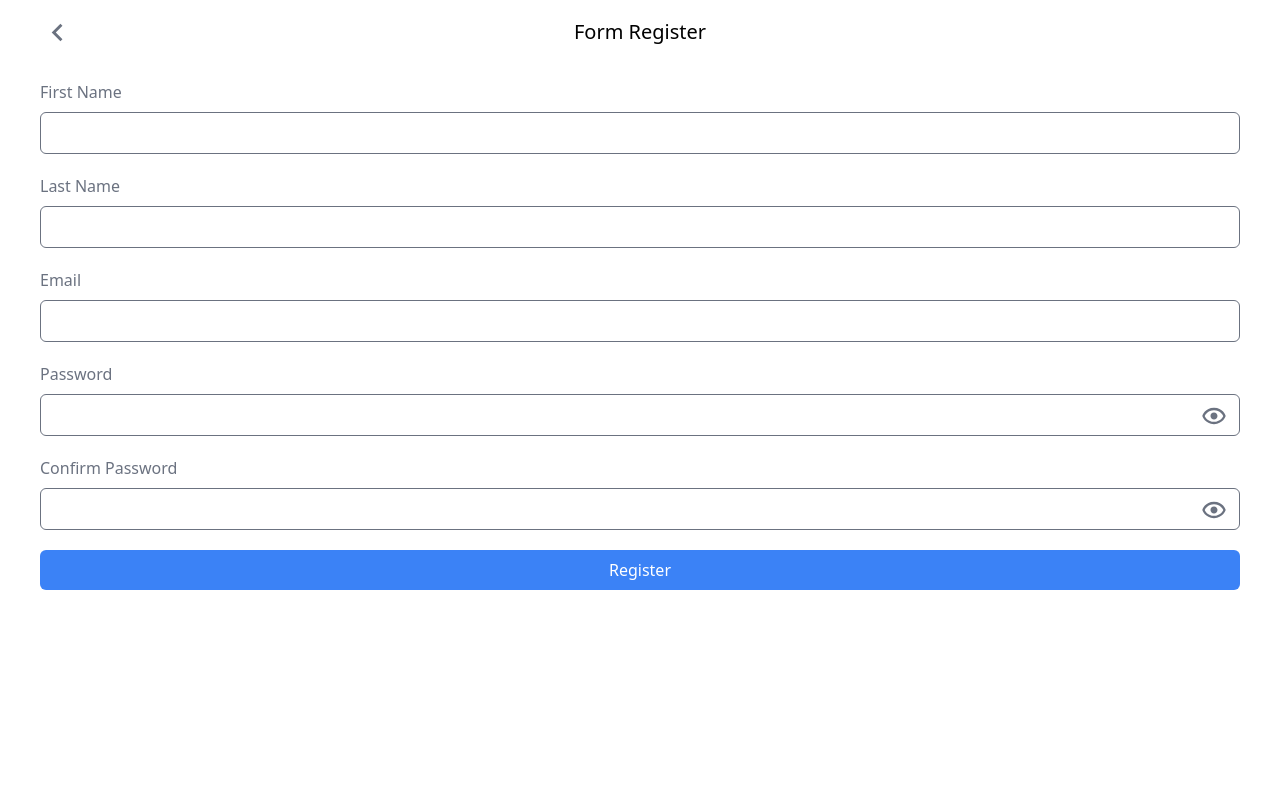
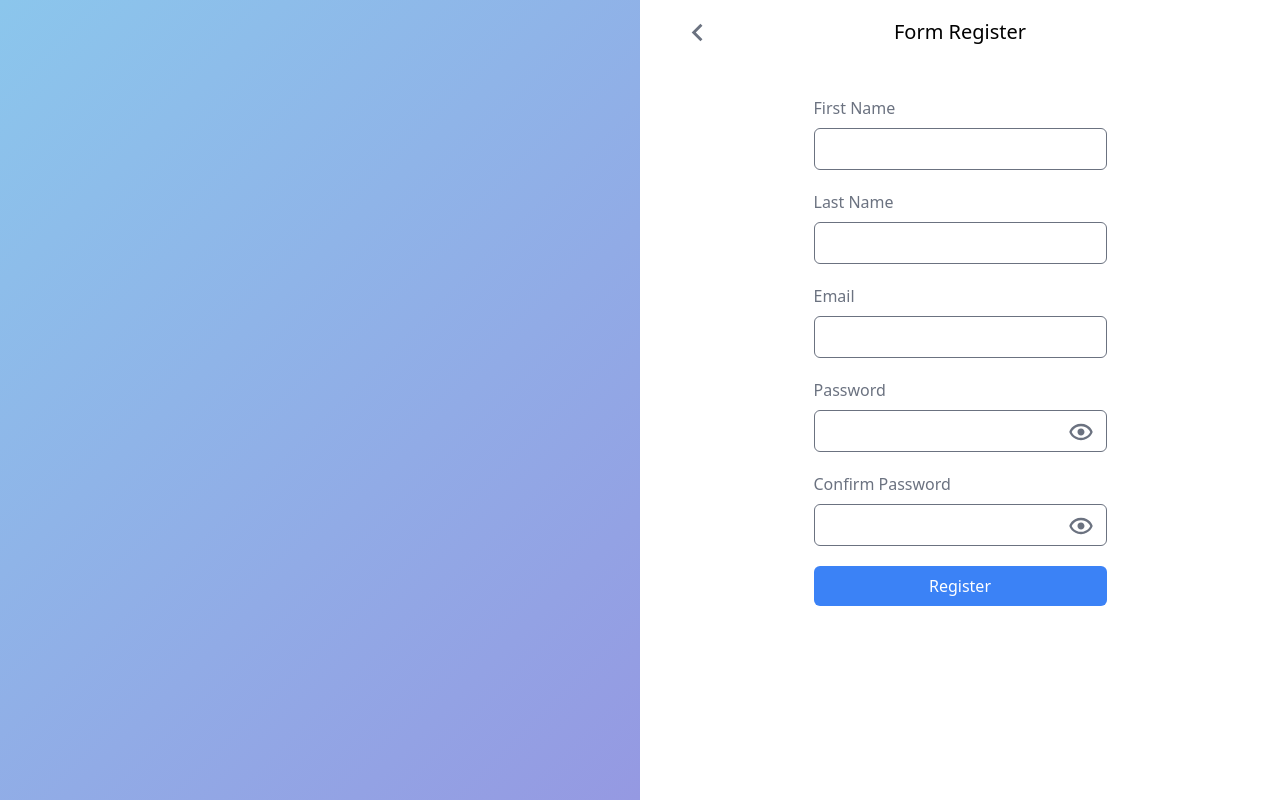
Before and after one commit to ekaadwar/unico-test-fe, a React (Create React App) app: page /signup in a window 1280 px wide. Built offline with nearby package versions, Linux system fonts and the light colour scheme; no server answers.

Commit message:
making responsive in sign in and sign up pages

```diff
--- a/src/App.css
+++ b/src/App.css
@@ -67,3 +67,13 @@
     rgba(0, 0, 0, 0.2)
   );
 }
+
+@media (min-width: 768px) {
+  .background-auth {
+    /* background-color: #8bc6ec; */
+    background-image: linear-gradient(135deg, #8bc6ec 0%, #9599e2 100%);
+    background-size: 50%;
+    background-repeat: no-repeat;
+    background-attachment: fixed;
+  }
+}
--- a/src/components/Button.js
+++ b/src/components/Button.js
@@ -3,7 +3,7 @@ import React from "react";
 export const PrimaryButton = ({ content = <div />, onClick = () => {} }) => {
   return (
     <div
-      className="px-5 py-2 bg-blue-500 text-white rounded-md w-full"
+      className="px-5 py-2 bg-blue-500 active:bg-blue-700 text-white rounded-md w-full cursor-pointer"
       onClick={onClick}
     >
       {content}
@@ -14,7 +14,7 @@ export const PrimaryButton = ({ content = <div />, onClick = () => {} }) => {
 export const DangerButton = ({ content = <div />, onClick = () => {} }) => {
   return (
     <div
-      className="px-5 py-2 bg-red-100 border border-red-500 text-red-500 rounded-md w-full"
+      className="px-5 py-2 bg-red-100 active:bg-red-300 border border-red-500 text-red-500 rounded-md w-full cursor-pointer"
       onClick={onClick}
     >
       {content}
--- a/src/pages/SignIn.js
+++ b/src/pages/SignIn.js
@@ -36,7 +36,9 @@ class SignIn extends Component {
 
   render() {
     return (
-      <section>
+      <section className="background-auth scroll-indicator-none flex md:justify-end h-screen overflow-y-auto">
+        <div className="w-full md:w-1/2 flex justify-center bg-white">
+          <div className="max-w-md h-full">
             <Container
               content={
                 <div className="flex flex-col justify-center items-center h-screen space-y-10">
@@ -51,12 +53,17 @@ class SignIn extends Component {
                       label={"Password"}
                       type={"password"}
                       value={this.state.password}
-                  onChange={(e) => this.setState({ password: e.target.value })}
+                      onChange={(e) =>
+                        this.setState({ password: e.target.value })
+                      }
                     />
                     <div className="flex justify-between items-center w-full">
                       <p className="text-blue-500 font-bold">Forgot Password</p>
                       <div>
-                    <PrimaryButton onClick={this.signin} content={"Log In"} />
+                        <PrimaryButton
+                          onClick={this.signin}
+                          content={"Log In"}
+                        />
                       </div>
                     </div>
                   </div>
@@ -70,6 +77,8 @@ class SignIn extends Component {
                 </div>
               }
             />
+          </div>
+        </div>
         {this.state.alert && (
           <FailAlert
             msg={[this.state.message]}
--- a/src/pages/SignUp.js
+++ b/src/pages/SignUp.js
@@ -77,11 +77,12 @@ class SignUp extends React.Component {
 
   render() {
     return (
-      <Canvas
-        content={
+      <section className="background-auth flex md:justify-end h-screen overflow-y-auto scroll-indicator-none">
+        <div className="relative w-full md:w-1/2 flex justify-center bg-white">
+          <div className="max-w-md h-full">
             <Container
               content={
-              <div>
+                <div className="py-24">
                   <Header title="Form Register" path="/signin" />
                   <div className="space-y-5">
                     <InputAuth
@@ -153,8 +154,9 @@ class SignUp extends React.Component {
                 </div>
               }
             />
-        }
-      />
+          </div>
+        </div>
+      </section>
     );
   }
 }
```
Lines whose indentation alone changed are shown as unchanged.
